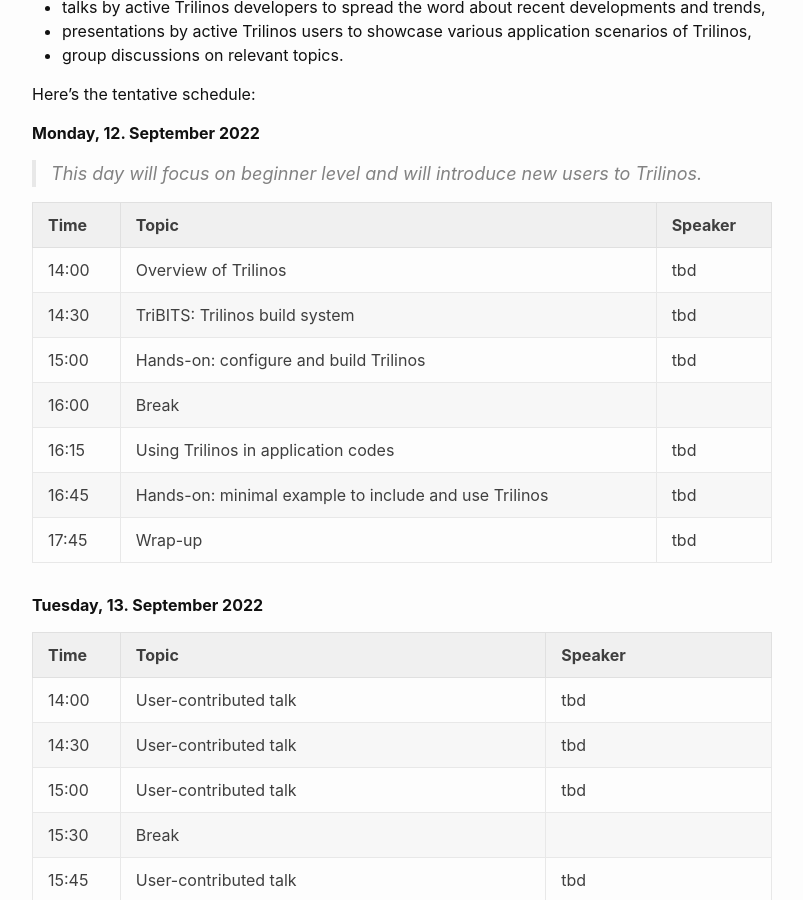
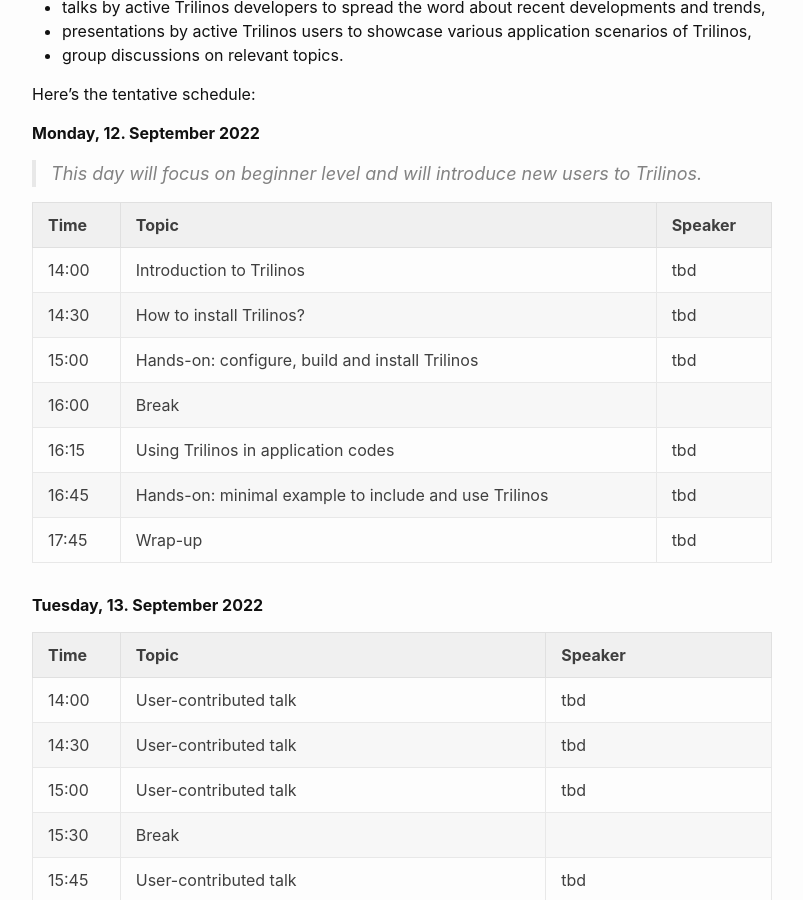
Before and after one commit to EuroTUG/eurotug.github.io, a Jekyll site: the page built from index.md, in a window 1280 px wide and 900 px high, scrolled down 1386 px. Shown: the whole window, without its empty margins (238-1041 px from the left). Built offline with Jekyll 4.4.1, drawn with Linux system fonts in a browser that asks for light colours.

Commit message:
Rename introductory talks

```diff
--- a/index.md
+++ b/index.md
@@ -68,9 +68,9 @@ Here's the tentative schedule:
 
 | Time | Topic | Speaker |
 | ----------- | ----------- | ----------- |
-| 14:00 | Overview of Trilinos | tbd |
-| 14:30 | TriBITS: Trilinos build system | tbd |
-| 15:00 | Hands-on: configure and build Trilinos | tbd |
+| 14:00 | Introduction to Trilinos | tbd |
+| 14:30 | How to install Trilinos? | tbd |
+| 15:00 | Hands-on: configure, build and install Trilinos | tbd |
 | 16:00 | Break | |
 | 16:15 | Using Trilinos in application codes | tbd |
 | 16:45 | Hands-on: minimal example to include and use Trilinos | tbd |
```
